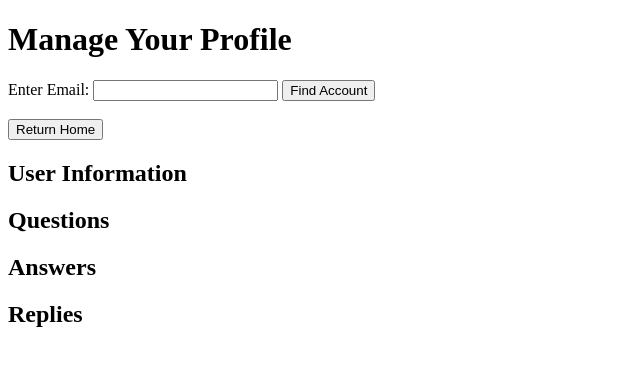
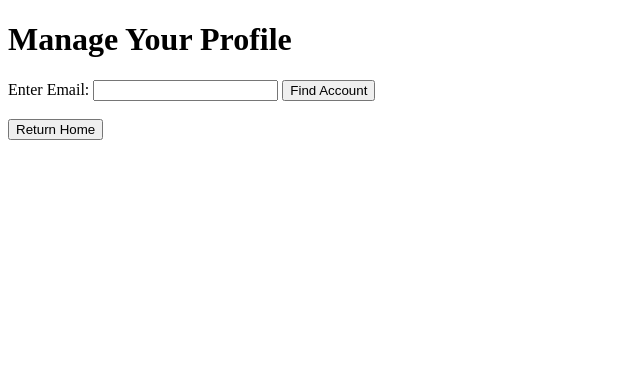
Before and after one commit to sriragt/Quera-Mock, a Flask app: page /profile in a window 1280 px wide. Shown: the top 366 px of the page, without its empty margins (0-640 px from the left). Run offline with Flask 3, Linux system fonts and the light colour scheme; parts of the project's set-up code (start-up, migrations or seed data) failed here and were passed over.

Commit message:
Titles on profile page does not show up until email is entered

```diff
--- a/server.py
+++ b/server.py
@@ -897,7 +897,7 @@ def profile():
     if request.method == 'POST':
         return find_profile()
     else:
-        return render_template("profile.html")
+        return render_template("profile.html", info_title="", question_title="", answer_title="", reply_title="")
 
 def find_profile():
     email = request.form.get('email')
@@ -937,7 +937,7 @@ def find_profile():
         """)
         replies = conn.execute(replies_query, {'user_id': user_id}).fetchall()
 
-    return render_template('profile.html', user_info=user_info, questions=questions, answers=answers, replies=replies)
+    return render_template('profile.html', user_info=user_info, questions=questions, answers=answers, replies=replies, info_title="User Information", question_title="Questions", answer_title="Answers", reply_title="Replies")
 
 @app.route('/change_info', methods=['POST'])
 def change_info():
--- a/templates/profile.html
+++ b/templates/profile.html
@@ -45,7 +45,7 @@
     </form>
     <br><button onclick="window.location.href = './'">Return Home</button>
 
-    <h2>User Information</h2>
+    <h2>{{ info_title }}</h2>
     {% for info in user_info %}
     <ul>
         <li>First Name: {{ info.first_name }}</li>
@@ -82,7 +82,7 @@
     </div>
     {% endfor %}
 
-    <h2>Questions</h2>
+    <h2>{{ question_title }}</h2>
     <ul>
         {% for question in questions %}
             <li>
@@ -95,7 +95,7 @@
         {% endfor %}
     </ul>
 
-    <h2>Answers</h2>
+    <h2>{{ answer_title }}</h2>
     <ul>
         {% for answer in answers %}
             <li>
@@ -108,7 +108,7 @@
         {% endfor %}
     </ul>
 
-    <h2>Replies</h2>
+    <h2>{{ reply_title }}</h2>
     <ul>
         {% for reply in replies %}
             <li>
```
